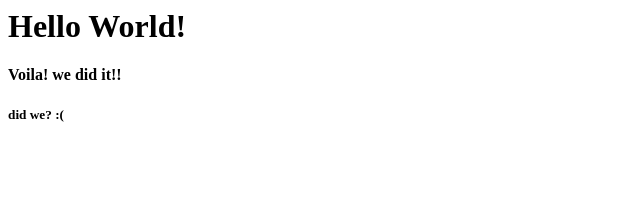
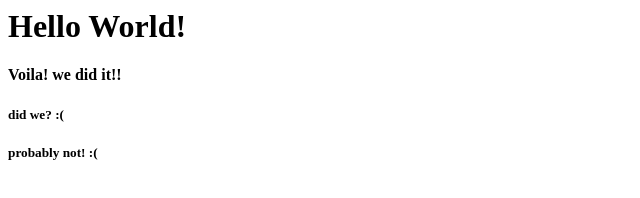
Before and after one commit to karra/jenkins-iis-static-website, a plain HTML site: page index.html in a window 1280 px wide. Shown: the full height of the page, 0-640 px from the left. Drawn offline with Linux system fonts and the light colour scheme.

Commit message:
pipeline-commit

```diff
--- a/index.html
+++ b/index.html
@@ -6,5 +6,6 @@
         <h1>Hello World!</h1>
         <h4>Voila! we did it!!</h4>
         <h5>did we? :(</h5>
+        <h5>probably not! :(</h5>
     </body>
 </html>
```
